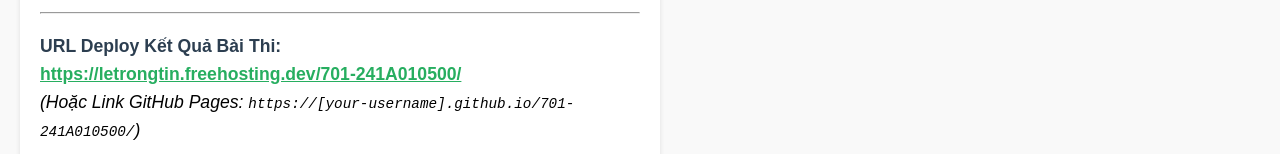
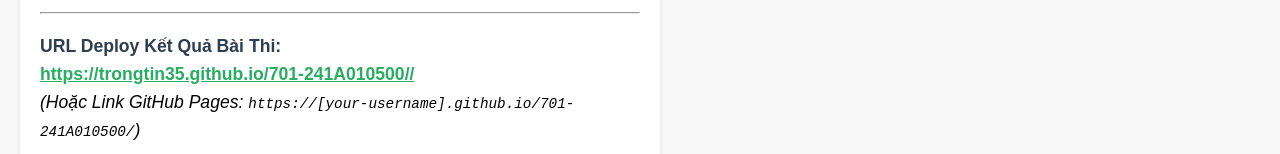
Before and after one commit to TrongTin35/701-241A010500, a plain HTML site: page diemdanh.html in a window 1280 px wide. Shown: the part 533-687 px from the top of the page. Drawn offline with Linux system fonts and the light colour scheme.

Commit message:
Modify diemdanh.html for updated content and links
Updated the HTML structure and links in diemdanh.html.

```diff
--- a/diemdanh.html
+++ b/diemdanh.html
@@ -40,7 +40,7 @@
     <hr style="margin: 15px 0;">
     <p><strong>URL Deploy Kết Quả Bài Thi:</strong><br>
         <a href="https://letrongtin.freehosting.dev/701-241A010500/" class="deploy-link" target="_blank">
-            https://letrongtin.freehosting.dev/701-241A010500/
+            https://trongtin35.github.io/701-241A010500//
         </a>
         <br>
         <em>(Hoặc Link GitHub Pages: <code>https://[your-username].github.io/701-241A010500/</code>)</em>
```
